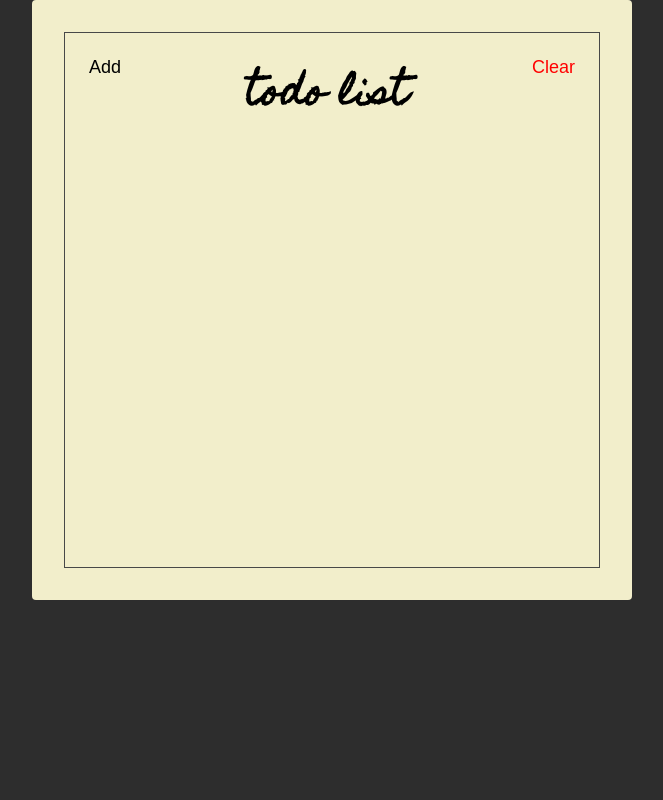
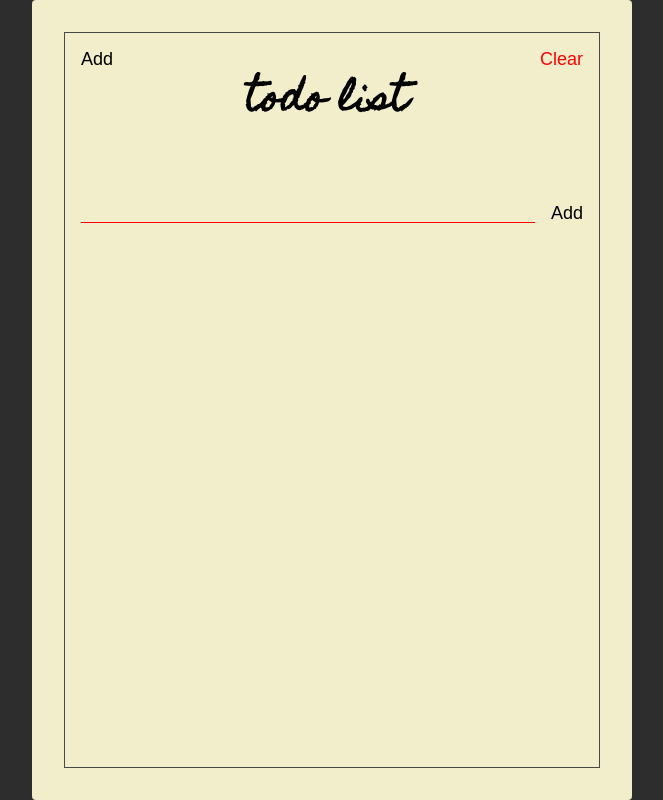
Before and after one commit to wildanumarzent/react-app, a website: page index.html in a window 1280 px wide. Shown: the whole page, without its empty margins (308-971 px from the left). Drawn offline with Linux system fonts and the light colour scheme.

Commit message:
add todo section

```diff
--- a/index.html
+++ b/index.html
@@ -14,11 +14,17 @@
   <body>
     <div class="container">
       <div class="frame">
-        <div class="header">
+        <section class="header">
           <button class="header-btn">Add</button>
           <h1 class="header-title">Todo List</h1>
           <button class="header-btn main-red-color">Clear</button>
-        </div>
+        </section>
+        <section class="add">
+          <form class="add-form" action="">
+            <input type="text" class="add-input" />
+            <button class="add-btn">Add</button>
+          </form>
+        </section>
       </div>
     </div>
   </body>
--- a/style.css
+++ b/style.css
@@ -28,7 +28,7 @@ html {
 }
 .container {
   width: 600px;
-  height: 600px;
+  height: 800px;
   background-color: #f2eecb;
   border-radius: 4px;
   padding: 32px;
@@ -53,7 +53,38 @@ html {
 .header-btn {
   font-size: 1.8rem;
   font-family: "bungee", sans-serif;
-  padding: 24px;
+  padding: 16px;
+  cursor: pointer;
+  background: unset;
+  border: unset;
+  outline: unset;
+}
+
+.add {
+  padding: 16px;
+}
+.add-form {
+  display: flex;
+  align-items: flex-start;
+}
+.add-input {
+  background: unset;
+  border: unset;
+  padding: 0 64px;
+  flex: 1;
+  border-bottom: 1px solid var(--main-red-color);
+  outline: unset;
+
+  font-family: "Homemade Apple", sans-serif;
+  font-size: 16px;
+  text-transform: lowercase;
+}
+.add-btn {
+  font-size: 1.8rem;
+  font-family: "Bungee", sans-serif;
+  padding: 16px;
+  padding-right: unset;
+  cursor: pointer;
 
   background: unset;
   border: unset;
```
